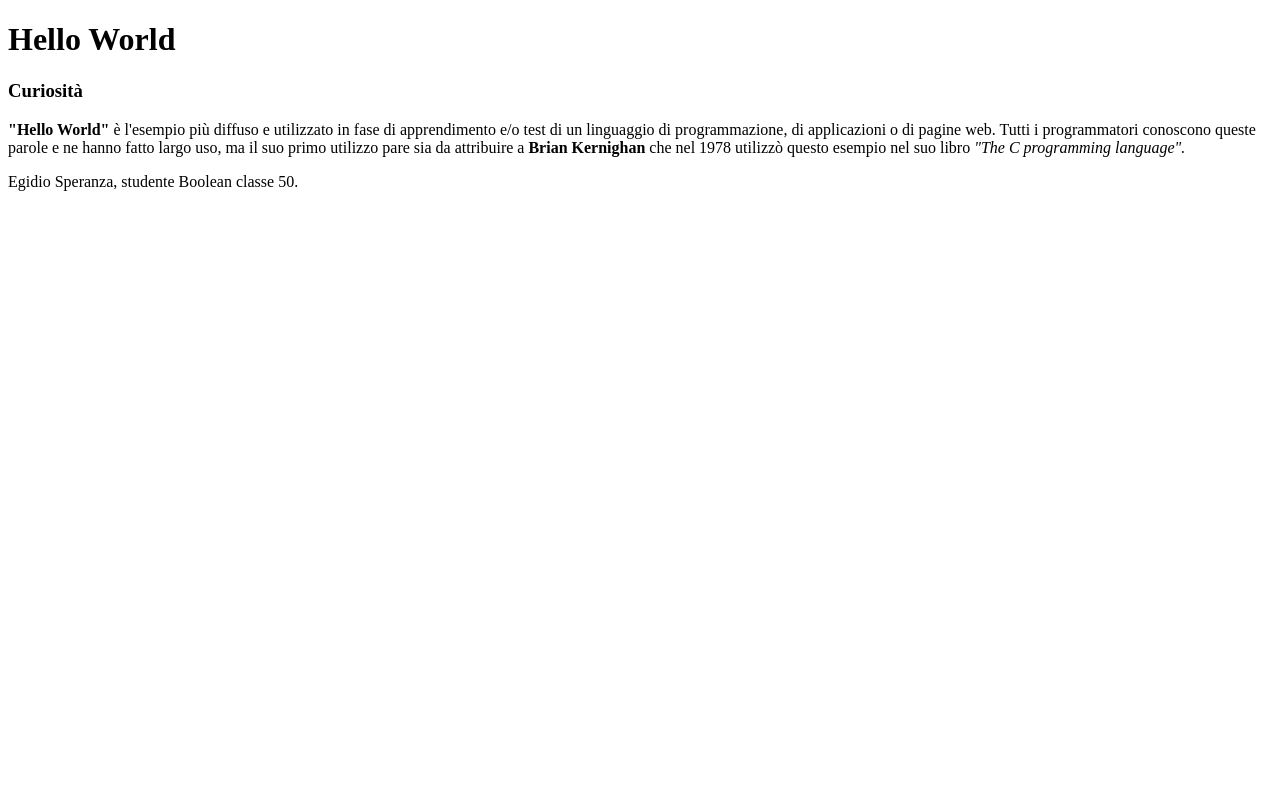
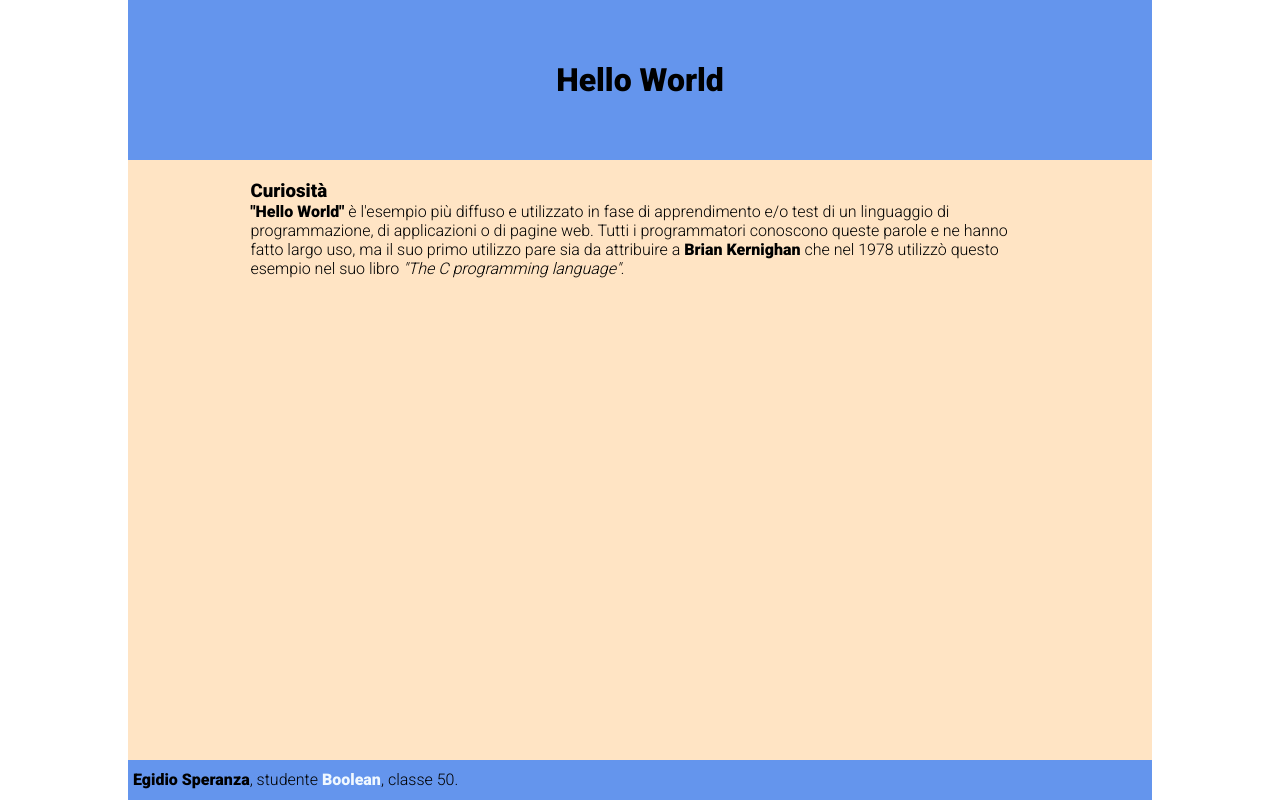
Before and after one commit to EgidioSperanza/htmlcss-hello, a plain HTML site: page index.html in a window 1280 px wide. Drawn offline with Linux system fonts and the light colour scheme.

Commit message:
Aggiunto stile alla pagina

```diff
--- /dev/null
+++ b/css/style.css
@@ -0,0 +1,46 @@
+* {
+    margin: 0;
+    padding: 0;
+    box-sizing: border-box;
+    font-family: 'Roboto', sans-serif;
+}
+
+html,body {
+    height: 100%;
+}
+
+a {
+    text-decoration: none;
+    color: aliceblue;
+}
+
+header,section,article,footer {
+    width: 80%;
+    margin: 0 auto;
+}
+header, footer{
+    background-color: cornflowerblue;
+    padding: 5px;
+}
+
+header {
+    height:20%;
+    line-height: calc(20vh - 10px);
+    text-align: center;
+    font-family: 'Roboto', sans-serif;
+    font-weight: 900;
+}
+
+footer {
+    height: 5%;
+    line-height: calc(5vh - 10px);
+}
+
+section {
+    background-color: bisque;
+    height: 75vh;
+}
+
+article {
+    padding: 20px;
+}
--- a/index.html
+++ b/index.html
@@ -4,6 +4,12 @@
     <meta charset="UTF-8">
     <meta http-equiv="X-UA-Compatible" content="IE=edge">
     <meta name="viewport" content="width=device-width, initial-scale=1.0">
+    <!-- FONT -->
+    <link rel="preconnect" href="https://fonts.googleapis.com">
+    <link rel="preconnect" href="https://fonts.gstatic.com" crossorigin>
+    <link href="https://fonts.googleapis.com/css2?family=Roboto:wght@300;900&display=swap" rel="stylesheet">
+    <!-- CSS -->
+    <link rel="stylesheet" href="../css/style.css">
     <title>Corso Boolean</title>
 </head>
 <body>
@@ -11,16 +17,17 @@
     <header>
         <h1>Hello World</h1>
     </header>
-
+    <section>
         <article>
             <h3>Curiosità</h3>
             <p><strong>"Hello World"</strong> è l'esempio più diffuso e utilizzato in fase di apprendimento e/o test di un linguaggio di programmazione,
             di applicazioni o di pagine web. Tutti i programmatori conoscono queste parole e ne hanno fatto largo uso, ma il suo primo utilizzo pare sia da
             attribuire a <strong>Brian Kernighan</strong> che nel 1978 utilizzò questo esempio nel suo libro <em>"The C programming language".</em></p>
         </article>
+    </section>
 
     <footer>
-        Egidio Speranza, studente Boolean classe 50.
+        <strong>Egidio Speranza</strong>, studente <strong><a href="https://www.boolean.careers/" target="blank">Boolean</a></strong>, classe 50.
     </footer>
 
 </body>
```
Lines whose indentation alone changed are shown as unchanged.
